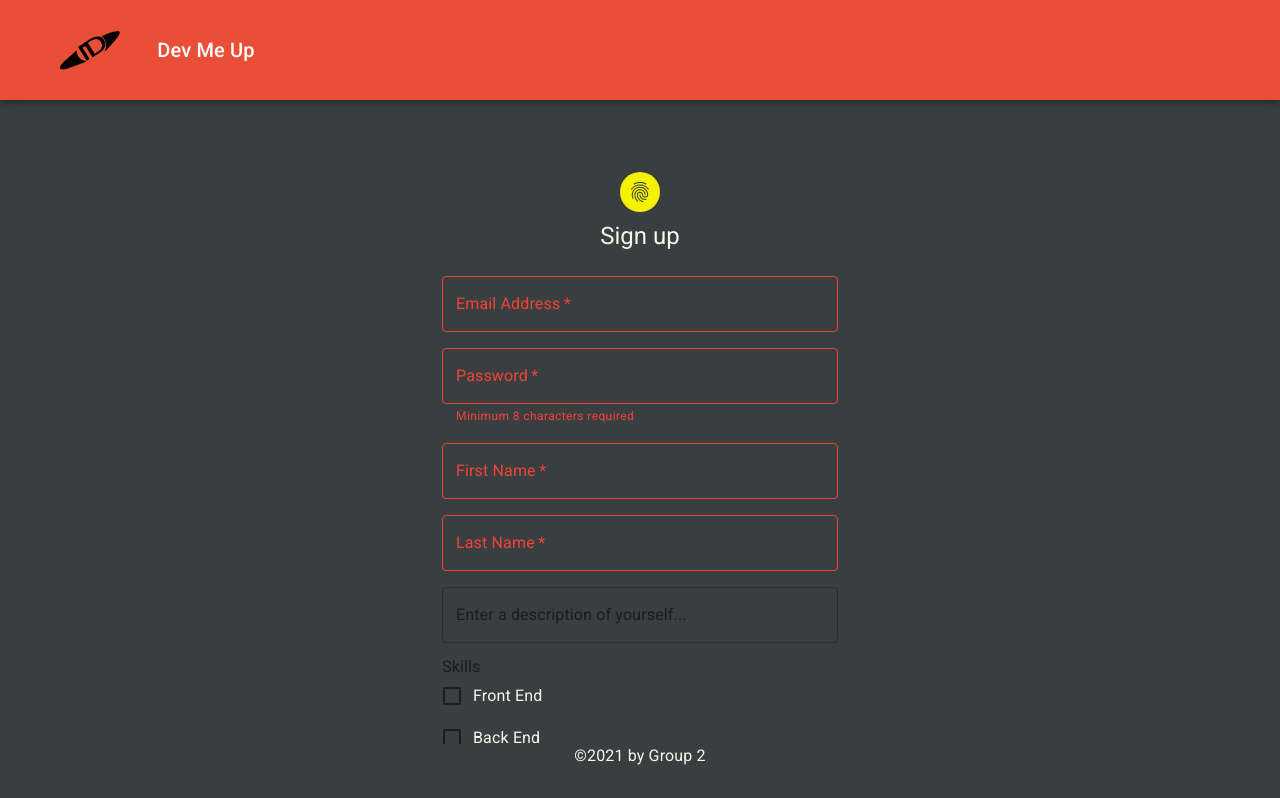
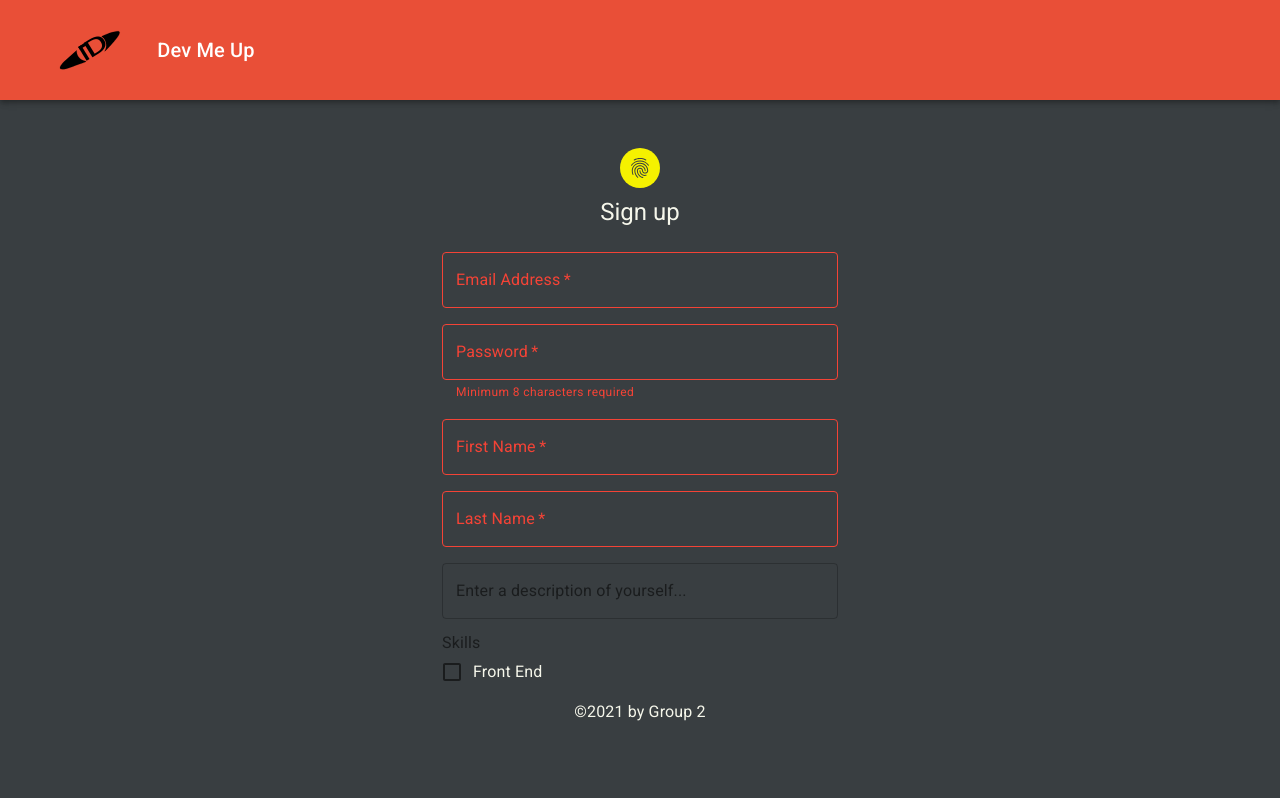
Before and after one commit to NathanaelWhite/Dev-it-to-You, a React (Create React App) app in the folder client/: page /signup in a window 1280 px wide. Shown: the top 798 px of the page. Built offline with nearby package versions, Linux system fonts and the light colour scheme.

Commit message:
sort of fixed footer bug

```diff
--- a/client/src/components/Footer/index.js
+++ b/client/src/components/Footer/index.js
@@ -8,16 +8,22 @@ const useStyles = makeStyles({
     width: "100%",
     position: "fixed",
     bottom: 0,
+    height: "100px"
   },
+  space: {
+    margin: "0 auto 100px",
+  }
 });
 
 const Footer = () => {
   const classes = useStyles();
 
   return (
+    <div className={classes.space}>
     <BottomNavigation className={classes.stickToBottom}>
       <Typography>&copy;2021 by Group 2</Typography>
     </BottomNavigation>
+    </div>
   );
 };
 
--- a/client/src/pages/profile.js
+++ b/client/src/pages/profile.js
@@ -58,6 +58,7 @@ const Profile = () => {
     },
     submit: {
       margin: theme.spacing(3, 0, 2),
+      marginBottom: theme.spacing(14)
     },
   }));
 
--- a/client/src/pages/signup-form.js
+++ b/client/src/pages/signup-form.js
@@ -22,7 +22,7 @@ import Auth from "../utils/auth";
 
 const useStyles = makeStyles((theme) => ({
   paper: {
-    marginTop: theme.spacing(8),
+    marginTop: theme.spacing(5),
     display: "flex",
     flexDirection: "column",
     alignItems: "center",
```
